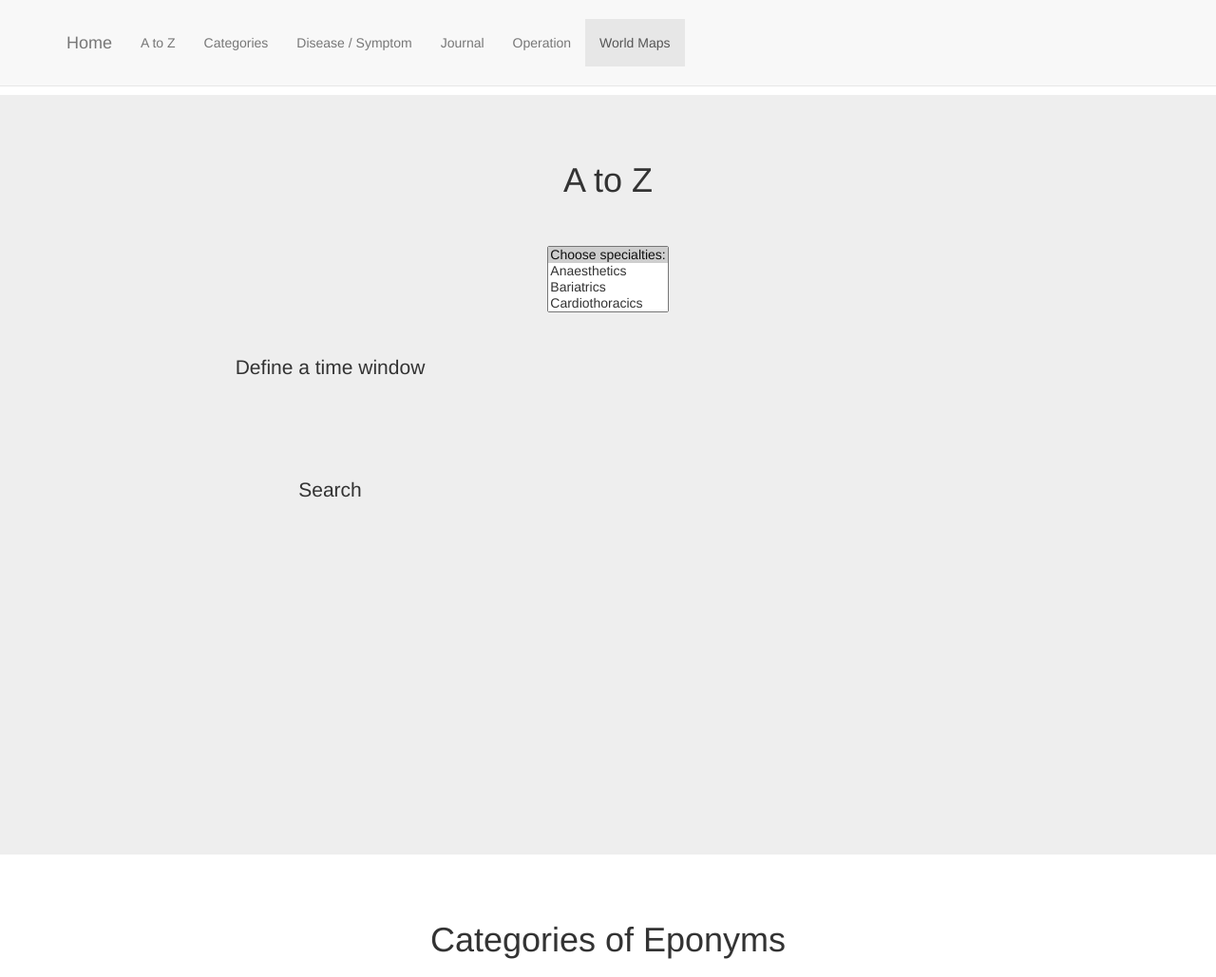
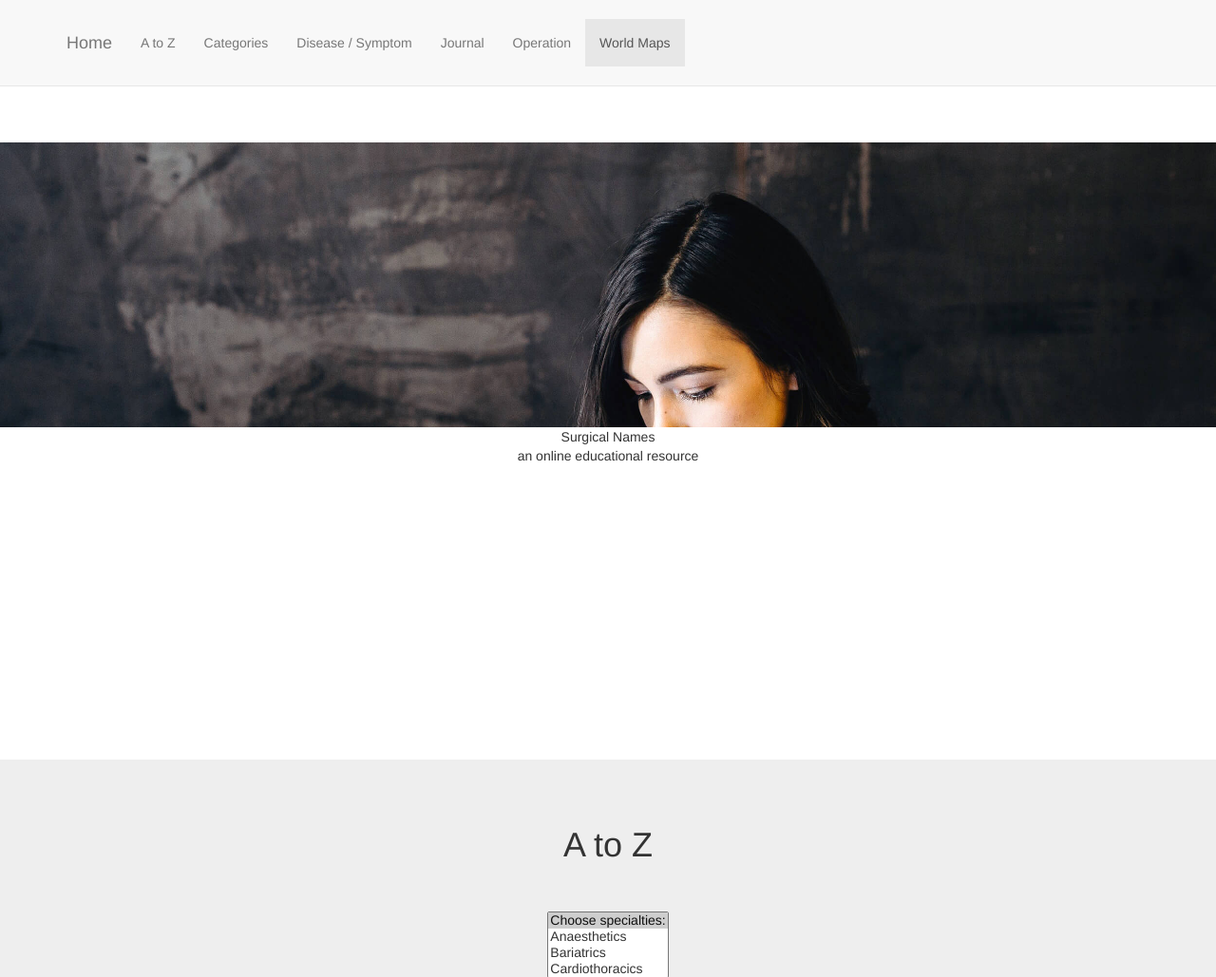
Before and after one commit to HayesAJ83/surgnames01, a Flask app: template templates/02_index.html in a window 1280 px wide; the page is wider, and only the part inside the window is pictured. Shown: the top 1029 px of that part at 95% size. Run offline with Flask 2, Linux system fonts and the light colour scheme; the template is opened without the code that fills it, so the values that code supplies are empty; some libraries are stand-ins or nearby versions.

Commit message:
Add files via upload

```diff
--- a/templates/04_intro.html
+++ b/templates/04_intro.html
@@ -2,30 +2,8 @@
     <title>Surgical Names</title>
 
     <!-- Intro Section -->
-    <section class="py-0 overflow-hidden text-center">
-        <div class="bg-container overlay overlay-60 parallax" data-rellax-percentage="0.5" style="background-image: url(/static/img/backgrounds/bg-15.jpg)"></div>
-        <div class="container">
-            <div class="row h-100vh justify-content-center align-items-center">
-                <div class="col-lg-8">
-                    <h1 class="text-white text-uppercase fs-5 fs-lg-7" data-aos="fade-down" data-aos-duration="1000">Surgical Names</h1>
-                    <p class="mb-5 fs-lg-1 text-white" data-aos="fade-down" data-aos-delay="50" data-aos-duration="1000">a multi-indexed database of surgical eponyms</p>
-                </div>
-            </div>
-        </div>
+    <section id="intro" class="intro-section">
+        <div style="background-image: url('/static/img/backgrounds/bg-15.jpg'); background-size: cover; height:300px; padding-top:80px;"></div>
+        <div id="small_div" data-aos="fade-down" data-aos-duration="2000">Surgical Names</div>
+        <div id="small_div" data-aos="fade-down" data-aos-duration="2000">an online educational resource</div>
     </section>
-    <!-- End of Section -->
-
-
-
-    <!--  <section id="intro" class="intro-section">
-        <section id="intro" class="py-0 overflow-hidden text-center"></section>
-        <div class="container">
-            <div style="background-image: url('/static/img/backgrounds/bg-15.jpg'); background-size: cover; height:480px; padding-top:80px;"></div>
-            <div class="row">
-                <div class="col-lg-8">
-                    <h1 class="text-white text-uppercase fs-5 fs-lg-7" data-aos="fade-down" data-aos-duration="2000">Surgical Names</h1>
-                    <p class="mb-5 fs-lg-1 text-white" data-aos="fade-down" data-aos-delay="50" data-aos-duration="2000">an online educational resource</p>
-                </div>
-            </div>
-        </div>
-    </section>
```
